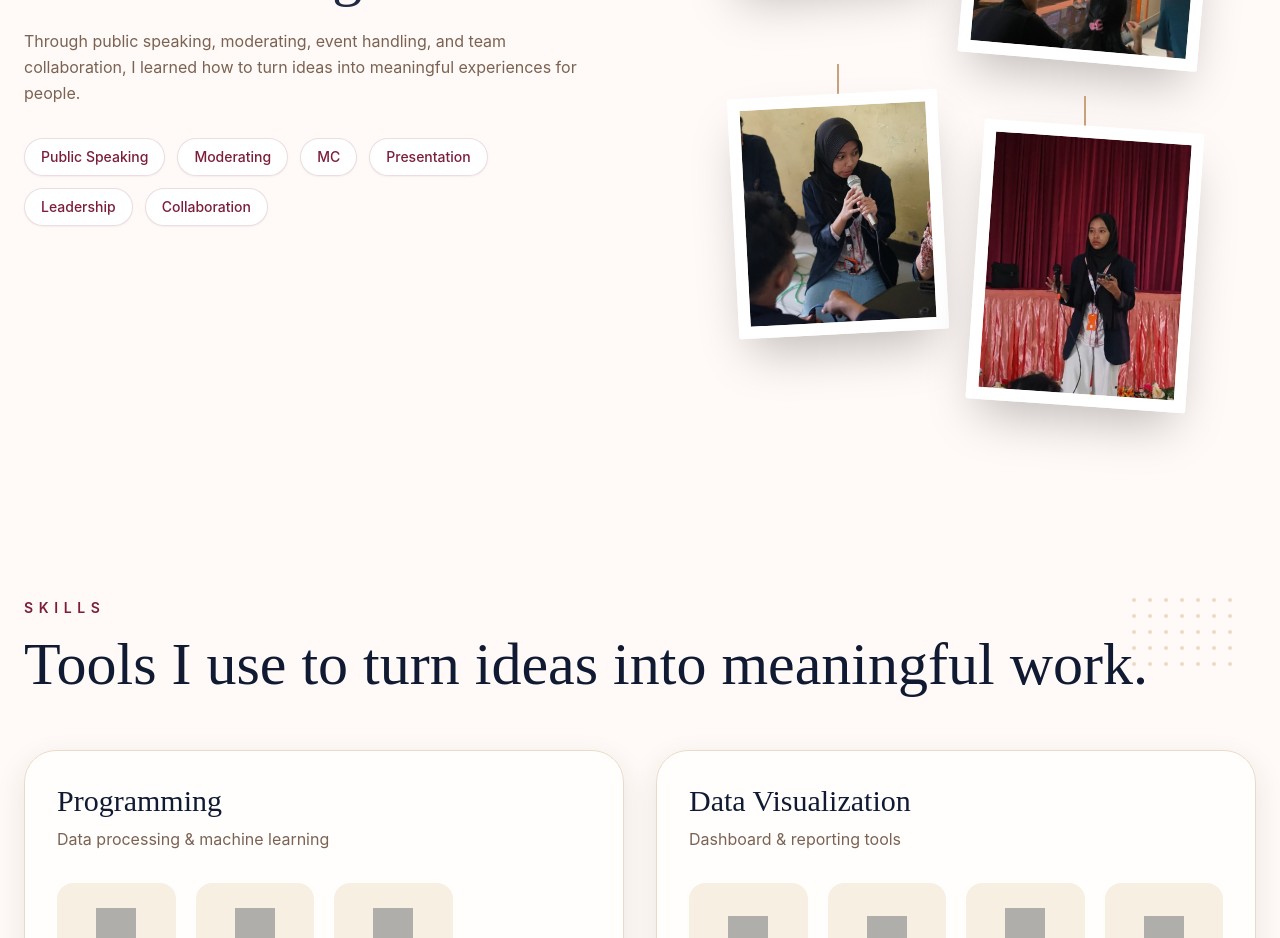
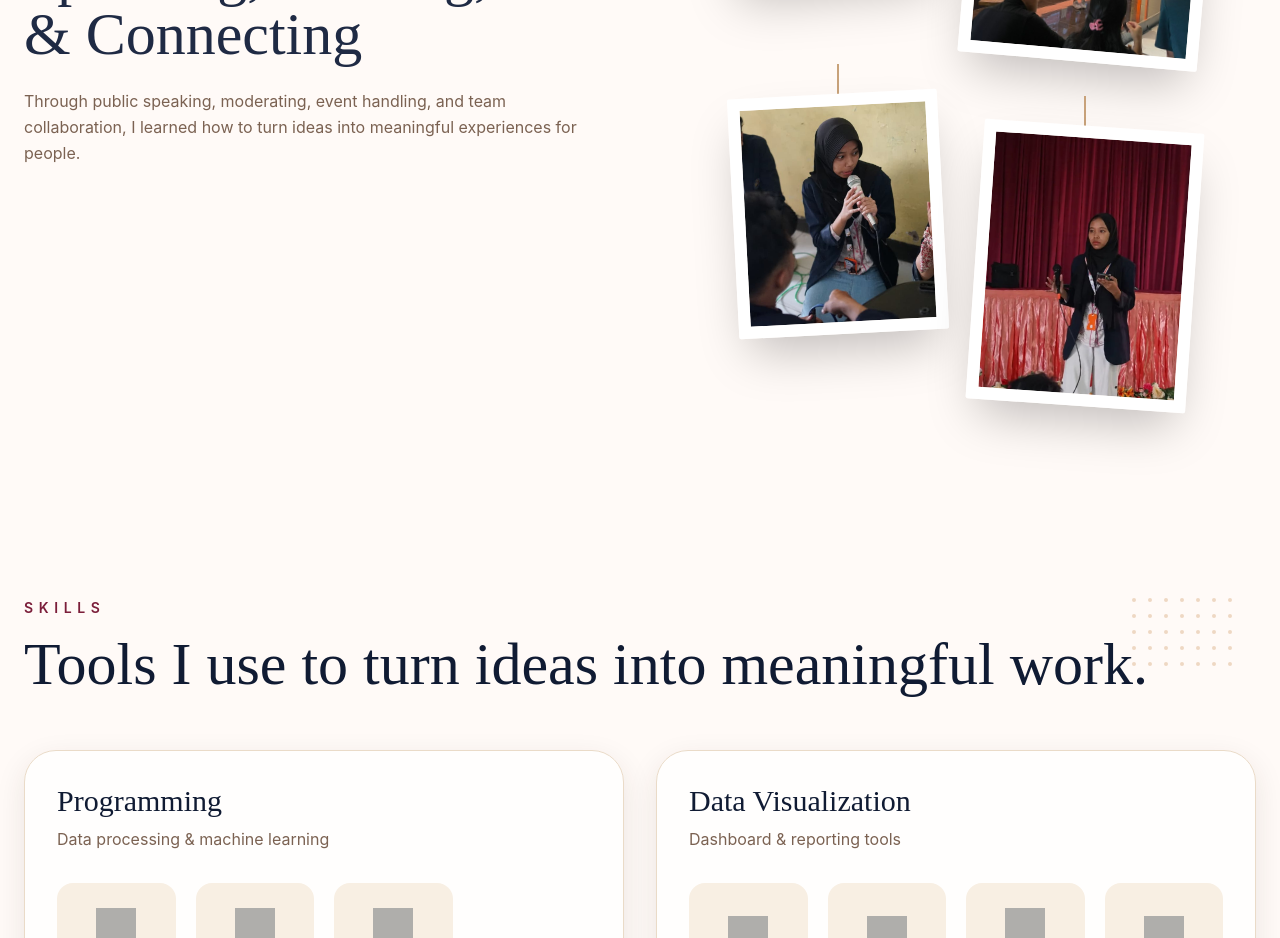
Before and after one commit to Dianayuww/college, a React (Vite) app: page / in a window 1280 px wide. Shown: the part 6660-7598 px from the top of the page. Built offline with nearby package versions, Linux system fonts and the light colour scheme; grey boxes are pictures that could not be loaded.

Commit message:
Update App.jsx

```diff
--- a/src/App.jsx
+++ b/src/App.jsx
@@ -869,23 +869,7 @@ export default function App() {
         for people.
       </p>
 
-      <div className="mt-8 flex flex-wrap gap-3">
-        {[
-          'Public Speaking',
-          'Moderating',
-          'MC',
-          'Presentation',
-          'Leadership',
-          'Collaboration',
-        ].map((item) => (
-          <span
-            key={item}
-            className="rounded-full border border-[#7b1e3a]/15 bg-white px-4 py-2 text-sm font-medium text-[#7b1e3a] shadow-sm transition hover:-translate-y-1 hover:bg-[#7b1e3a] hover:text-white"
-          >
-            {item}
-          </span>
-        ))}
-      </div>
+
     </div>
 
     {/* RIGHT PHOTOS */}
```
